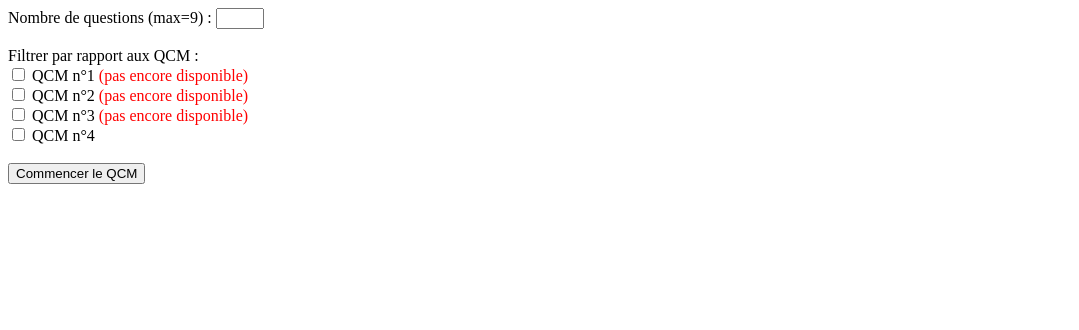
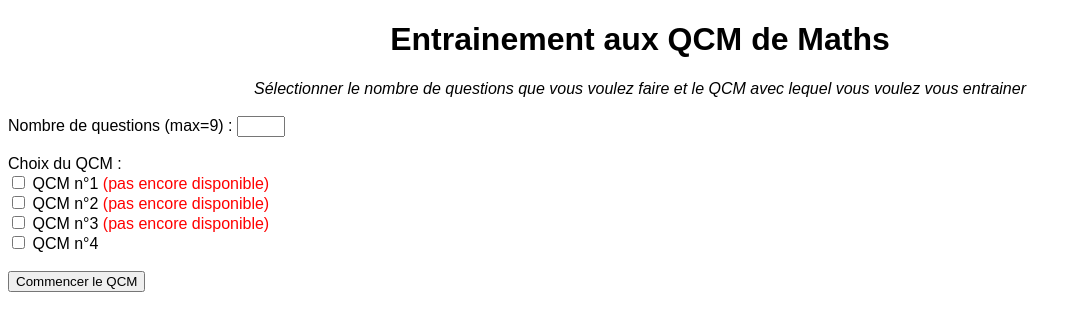
Before and after one commit to PieroLB/Entrainement-T1, a plain HTML site: page index.html in a window 1280 px wide. Shown: the whole page, without its empty margins (0-1079 px from the left). Drawn offline with nearby package versions, Linux system fonts and the light colour scheme; some packages are replaced by stand-ins of ours.

Commit message:
Update index.html

```diff
--- a/index.html
+++ b/index.html
@@ -20,13 +20,16 @@
 
     <title>QCM de maths</title>
 </head>
-<body>
+<body style="font-family: Arial, Helvetica, sans-serif;">
     <div id="div-parametre">
+        <h1 style="text-align: center;">Entrainement aux QCM de Maths</h1>
+        <div style="text-align: center;"><i>Sélectionner le nombre de questions que vous voulez faire et le QCM avec lequel vous voulez vous entrainer</i></div>
+        <br>
         Nombre de questions (max=9) :
         <input type="number" id="input-nbrquestions" min="1" max="9" style="width: 3em;">
         <br>
         <br>
-        Filtrer par rapport aux QCM :
+        Choix du QCM :
         <br>
         <input type="checkbox" id="qcm1" onclick="this.checked = false"> QCM n°1 <span style="color: red;">(pas encore disponible)</span>
         <br>
@@ -47,9 +50,11 @@
         <button id="button-confirmer" onclick="f_confirmer()" style="display: none;">Confirmer</button>
     </div>
     <div id="div-fini" style="display: none;">
-        Question réussie : <span id="span-points"></span> / <span id="span-totpoints"></span>
+        <h1>Bravo vous avez fini !!!</h1>
+        Question(s) réussie(s) : <span id="span-points"></span> / <span id="span-totpoints"></span>
         <br>
         <span id="span-pourcentage"></span> % de réussite
+        <br>
         <br>
         <button onclick="location.reload()">Recommencer</button>
         <br>
```
